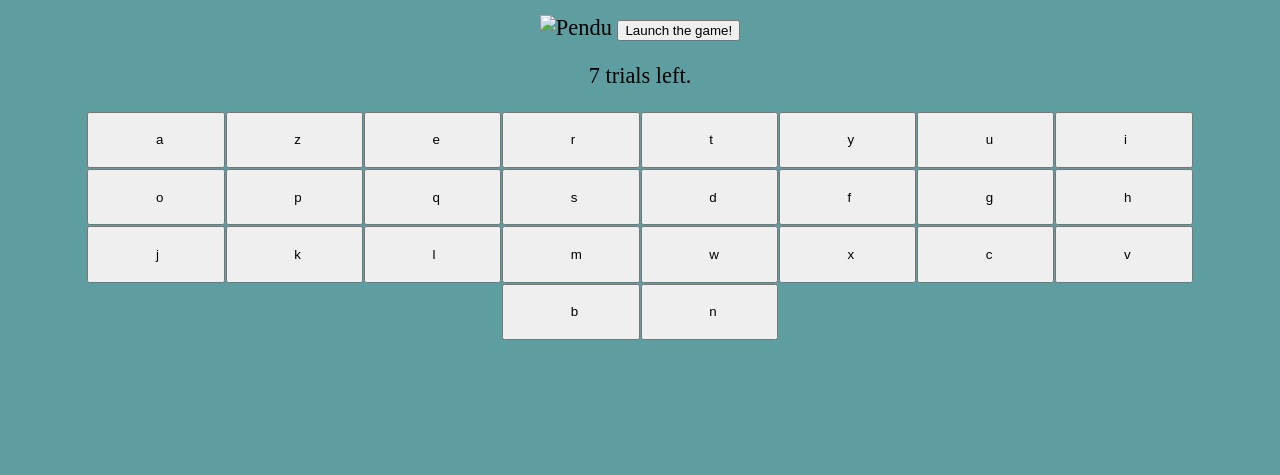
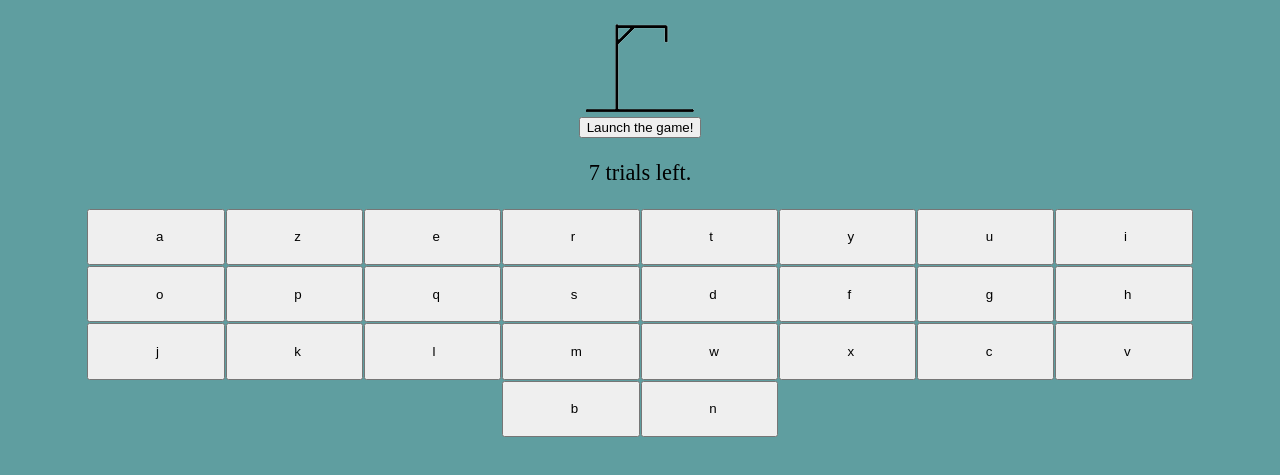
Before and after one commit to PlantBasedStudio/LeJeuDuPendu, a plain HTML site: page index.html in a window 1280 px wide. Shown: the part 153-628 px from the top of the page. Drawn offline with Linux system fonts and the light colour scheme.

Commit message:
mise a jour fonctionnement du sprite

```diff
--- a/index.html
+++ b/index.html
@@ -21,7 +21,9 @@
         </div>
     </header>
     <main>
-        <img src="" alt="Pendu">
+        <div id="spritesheet">
+            <p id="image"></p>
+        </div>
         <button id="startGameButton">Launch the game!</button>
         <p id="attempts">7 trials left.</p>
     </main>
--- a/script.js
+++ b/script.js
@@ -11,6 +11,11 @@ const attempsElementDisplay = document.getElementById("attempts");
 const keys = document.querySelectorAll(".key"); // permet de récupérer toutes les touches du jeu.
 const startGameButton = document.getElementById("startGameButton");
 let gameStarted = false;
+const sprite = document.querySelector("#spritesheet");
+let widthOfSpriteSheet = 108;
+sprite.style.background = `url(./spritesheet.png) -0px 0px`;
+sprite.style.height = '97px';
+sprite.style.width = '108px';
 
 
 
@@ -43,18 +48,29 @@ function readKey(key) {
     }
 }
 
+
+function animateScript(){
+
+    sprite.style.backgroundPosition = `-${widthOfSpriteSheet}px 0px`;
+    widthOfSpriteSheet += 108;
+    console.log(sprite.style.backgroundPosition);
+
+}
+
 function searchCorrespondanceBeweenKeyAndWord(key) {
     let count = 0;
     for (letters in theWord){
         if (theWord[letters] === key){
             actualisedWord(key);
             count += 1;
+
         }
     }
     // Le count sert a connaître s'il y a eu une correspondance ou non pour retirer un essai (uniquement en cas de nouvelle lettre car on laisse le joueur donner une lettre qu'il a déjà utiliser au clavier)
     if (count === 0){
         attempsNumber -= 1;
         attempsElementDisplay.textContent = `${attempsNumber} trials left`;
+        animateScript();
     }
 
 }
@@ -68,6 +84,7 @@ function actualisedWord(key) {
     }
     elementWordToFind.textContent = hideWord.join("");
 }
+
 
 
 // Afficher "gagnant" ou "perdant" suivant le résultat ainsi qu'une musique appropriée.
--- a/style.css
+++ b/style.css
@@ -45,3 +45,16 @@ footer{
     width: 8dvw;
 
 }
+
+#spritesheet{
+    margin: 0 auto;
+    text-align: center;
+    justify-content: center;
+    display: flex;
+}
+
+#image{
+    height: 97px;
+    width: 108px;
+
+}
```
Also changed, not shown: spritesheet.png (added).
